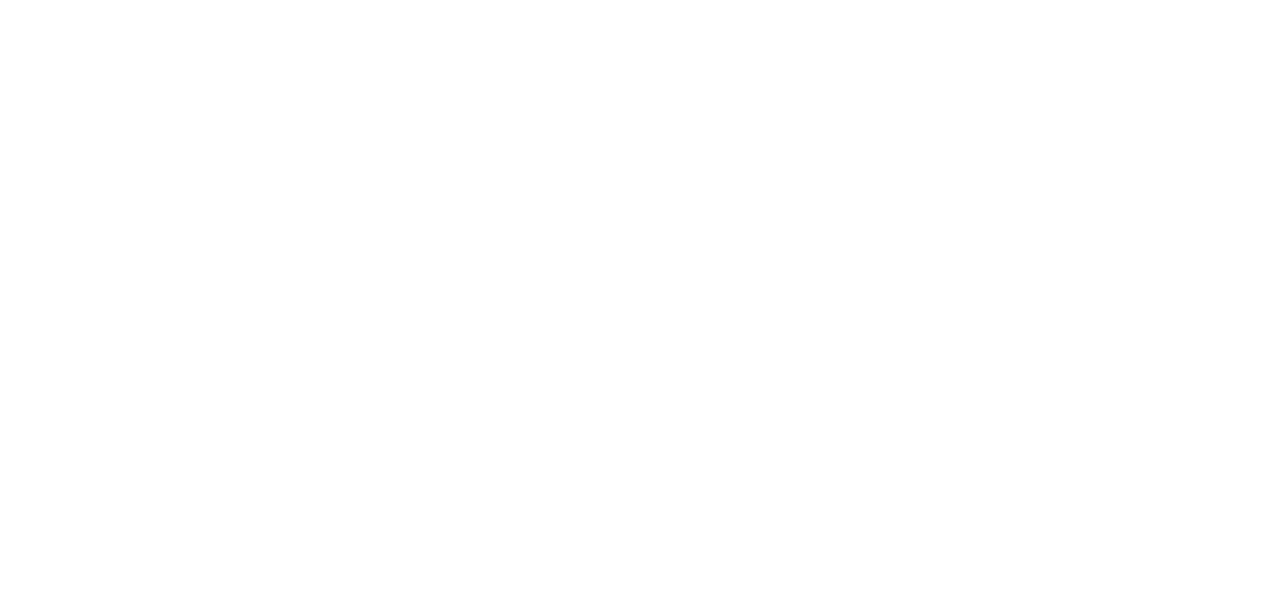
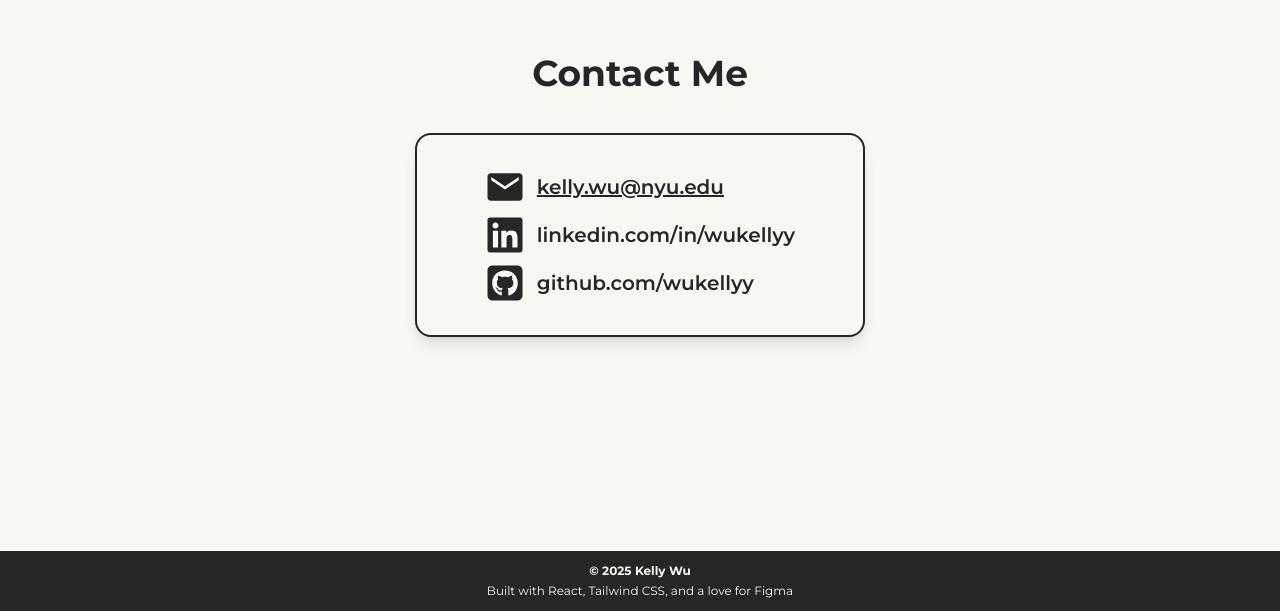
Before and after one commit to wukellyy/portfolio_website, a React (Vite) app: page / in a window 1280 px wide. Shown: the part 3665-4276 px from the top of the page. Before the commit the page ends 3424 px from the top, so only its background shows below. Built offline with nearby package versions, Linux system fonts and the light colour scheme.

Commit message:
adjusted responsive design for contact section

```diff
--- a/src/App.jsx
+++ b/src/App.jsx
@@ -14,8 +14,8 @@ function App() {
       <About />
       <Skills />
       <Projects />
-      {/* <Contact /> */}
-      {/* <Footer /> */}
+      <Contact />
+      <Footer />
     </>
   );
 }
--- a/src/components/Contact.jsx
+++ b/src/components/Contact.jsx
@@ -5,38 +5,41 @@ import { FaSquareGithub } from "react-icons/fa6";
 
 const Contact = () => {
   return (
-    <div name="contact" className="w-full h-screen bg-cream">
-      <div className="w-[500px] md:w-[600px] lg:w-[700px] mx-auto h-full flex flex-col justify-center items-center text-neutral-800 gap-2">
-        <h2 className="text-4xl lg:text-5xl font-bold mb-6">Contact Me</h2>
-        <div className="w-[500px] h-auto p-8 flex flex-col  justify-center items-center bg-cream border-2 border-neutral-800 rounded-2xl m-2 shadow-lg">
+    <div
+      name="contact"
+      className="w-full min-h-screen pt-[12vh] bg-cream flex justify-center items-center"
+    >
+      <div className="px-8 w-full sm:w-[550px] md:w-[650px] lg:w-[750px] h-full flex flex-col justify-center items-center text-center text-neutral-800 gap-2">
+        <h2 className="text-3xl lg:text-4xl font-bold mb-6">Contact Me</h2>
+        <div className="w-[320px] sm:w-[400px] lg:w-[450px] h-auto p-8 flex flex-col justify-center items-center bg-cream border-2 border-neutral-800 rounded-2xl m-2 shadow-lg">
           <div className="flex flex-col justify-center gap-2">
             <div className="flex items-center gap-3">
-              <IoMdMail className="text-[40px] lg:text-[50px]" />
+              <IoMdMail className="text-[30px] lg:text-[40px]" />
               <a
                 href="mailto:kelly.wu@nyu.edu"
-                className="font-semibold text-xl lg:text-2xl underline hover:text-neutral-600 transition"
+                className="font-semibold text-lg lg:text-xl underline hover:text-neutral-600 transition"
               >
                 kelly.wu@nyu.edu
               </a>
             </div>
             <div className="flex items-center gap-3">
-              <FaLinkedin className="text-[40px] lg:text-[50px]" />
+              <FaLinkedin className="text-[30px] lg:text-[40px]" />
               <a
                 href="https://linkedin.com/in/wukellyy"
                 target="_blank"
                 rel="noopener noreferrer"
-                className="font-semibold text-xl lg:text-2xl hover:underline hover:text-neutral-600 transition"
+                className="font-semibold text-lg lg:text-xl hover:underline hover:text-neutral-600 transition"
               >
                 linkedin.com/in/wukellyy
               </a>
             </div>
             <div className="flex items-center gap-3">
-              <FaSquareGithub className="text-[40px] lg:text-[50px]" />
+              <FaSquareGithub className="text-[30px] lg:text-[40px]" />
               <a
                 href="https://github.com/wukellyy"
                 target="_blank"
                 rel="noopener noreferrer"
-                className="font-semibold text-xl lg:text-2xl hover:underline hover:text-neutral-600 transition"
+                className="font-semibold text-lg lg:text-xl hover:underline hover:text-neutral-600 transition"
               >
                 github.com/wukellyy
               </a>
--- a/src/components/Footer.jsx
+++ b/src/components/Footer.jsx
@@ -2,10 +2,10 @@ import React from "react";
 
 const Footer = () => {
   return (
-    <div className="w-full h-[80px] bg-neutral-800 text-cream">
+    <div className="w-full h-[60px] bg-neutral-800 text-cream">
       <div className="flex flex-col justify-center items-center h-full gap-1">
-        <p className="text-sm lg:text-base font-bold">© 2025 Kelly Wu</p>
-        <p className="text-sm lg:text-base">
+        <p className="text-xs font-bold">© 2025 Kelly Wu</p>
+        <p className="text-xs">
           Built with React, Tailwind CSS, and a love for Figma
         </p>
       </div>
--- a/src/components/Home.jsx
+++ b/src/components/Home.jsx
@@ -7,7 +7,10 @@ import { Link } from "react-scroll";
 
 const Home = () => {
   return (
-    <div name="home" className="w-full min-h-screen pt-[12vh] bg-cream flex justify-center items-center">
+    <div
+      name="home"
+      className="w-full min-h-screen pt-[12vh] bg-cream flex justify-center items-center"
+    >
       <div className="h-full px-8 flex flex-col md:flex-row-reverse justify-center items-center gap-6 md:gap-15 lg:gap-20">
         {/* Profile Image */}
         <div>
@@ -34,13 +37,13 @@ const Home = () => {
 
           {/* Buttons */}
           <div className="flex gap-4">
-            <button className="bg-cream border-2 border-neutral-800 rounded-4xl px-6 py-2 hover:scale-105 ease-in duration-300">
+            <button className="bg-cream border-2 border-neutral-800 rounded-4xl px-6 py-2 hover:scale-105 ease-in duration-300 hover:shadow-md">
               <div className="flex justify-center items-center gap-1 text-neutral-800">
                 <HiDownload size={20} />
                 <p className="font-semibold">Resume</p>
               </div>
             </button>
-            <button className="text-cream bg-neutral-800 border-2 border-neutral-800 rounded-4xl px-6 py-2 hover:scale-105 ease-in duration-300">
+            <button className="text-cream bg-neutral-800 border-2 border-neutral-800 rounded-4xl px-6 py-2 hover:scale-105 ease-in duration-300 hover:shadow-md">
               <p className="font-semibold">
                 <Link to="contact" offset={100} smooth={true} duration={500}>
                   Contact Me
--- a/src/components/Navbar.jsx
+++ b/src/components/Navbar.jsx
@@ -8,6 +8,12 @@ const Navbar = () => {
 
   const handleNav = () => {
     setNav(!nav);
+
+    if (!nav) {
+      document.body.classList.add("overflow-hidden");
+    } else {
+      document.body.classList.remove("overflow-hidden");
+    }
   };
 
   return (
@@ -17,7 +23,7 @@ const Navbar = () => {
       </div>
 
       {/* Menu */}
-      <ul className="hidden md:flex">
+      <ul className="hidden sm:flex">
         <li className="px-4 cursor-pointer text-lg hover:font-medium">
           <Link to="home" smooth={true} duration={500}>
             Home
@@ -46,7 +52,7 @@ const Navbar = () => {
       </ul>
 
       {/* Hamburger */}
-      <div className="cursor-pointer md:hidden" onClick={handleNav}>
+      <div className="cursor-pointer sm:hidden" onClick={handleNav}>
         <FaBars size={32} />
       </div>
 
--- a/src/components/Projects.jsx
+++ b/src/components/Projects.jsx
@@ -10,7 +10,7 @@ const Projects = () => {
       className="w-full min-h-screen pt-[12vh] bg-cream flex justify-center items-center"
     >
       <div className="px-8 sm:w-[550px] md:w-[650px] lg:w-[1200px] h-full flex flex-col justify-center items-center text-center text-neutral-800 gap-2">
-        <h2 className="text-4xl lg:text-5xl font-bold mb-6 text-neutral-800">
+        <h2 className="text-3xl lg:text-4xl font-bold mb-6 text-neutral-800">
           Projects
         </h2>
         <div className="grid grid-cols-1 lg:grid-cols-2 xl:grid-cols-3 gap-4">
```
